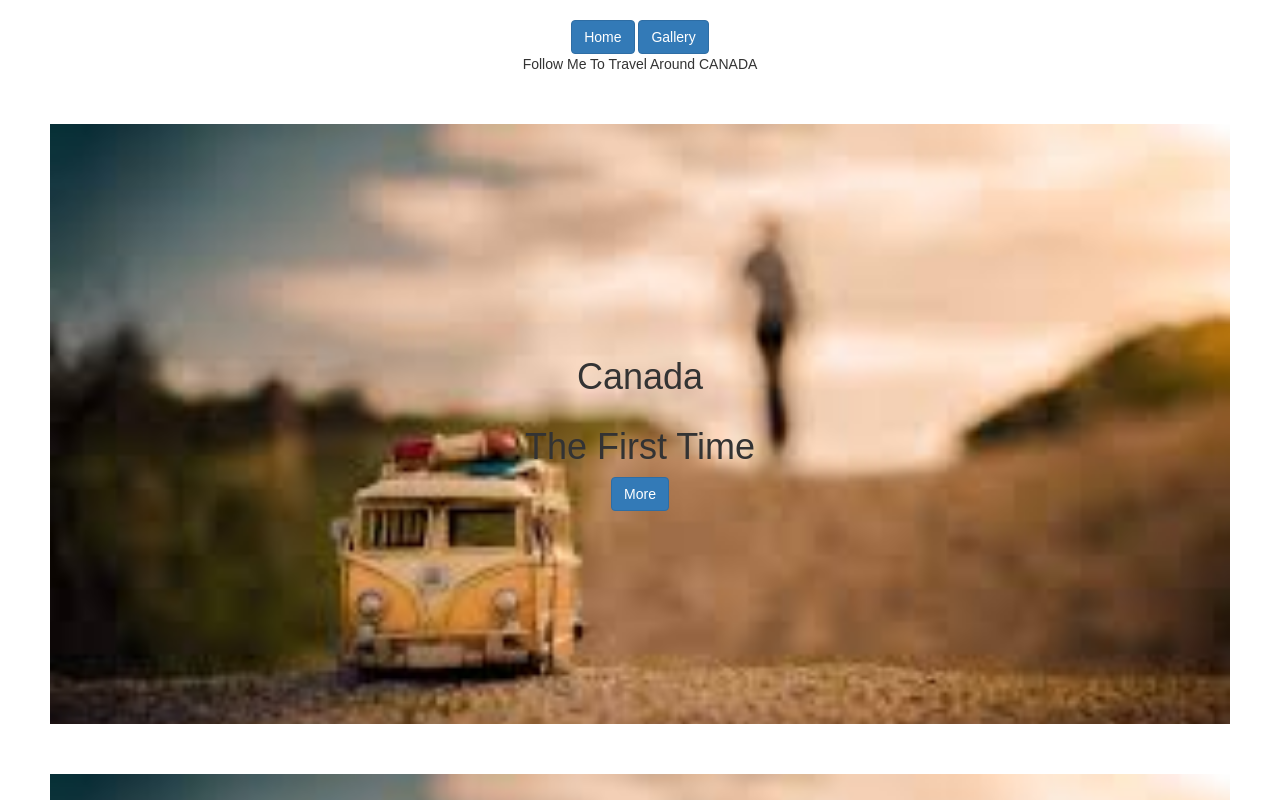
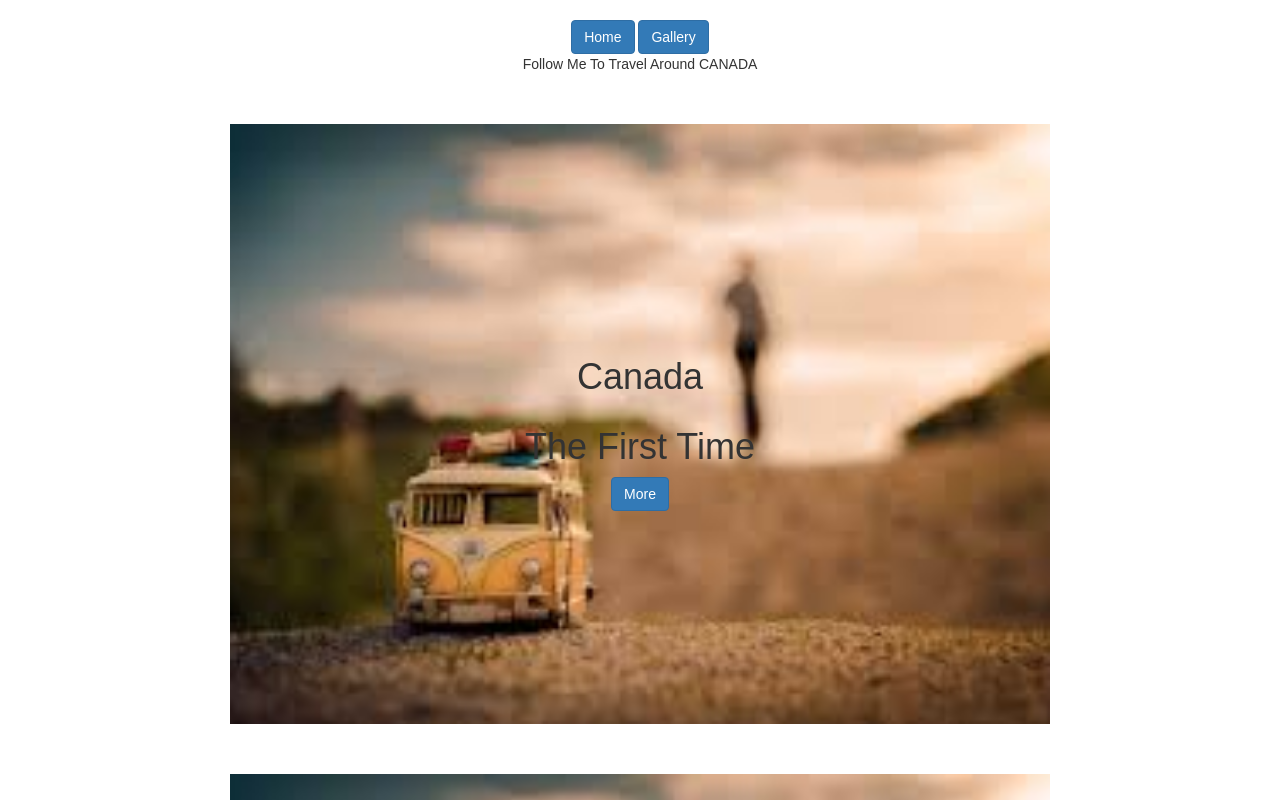
Before and after one commit to wenwen820906/Blog, a React (Create React App) app: page / in a window 1280 px wide. Shown: the top 800 px of the page. Built offline with nearby package versions, Linux system fonts and the light colour scheme.

Commit message:
add grid layout

```diff
--- a/src/App.js
+++ b/src/App.js
@@ -2,14 +2,25 @@ import React, { Component } from 'react';
 import Header from './Header';
 import Main from './Main';
 import './App.css';
+import { Col,Grid,Navbar,Nav,NavItem } from 'react-bootstrap';
+
 
 class App extends Component {
   render() {
     return (
-      <div>
-      <Header />
-      <Main />
-      </div>
+      <Grid>
+        <Col md={1}>
+        </Col>
+
+        <Col md={10}>
+          <Header />
+          <Main />
+        </Col>
+
+        <Col md={1}>
+        </Col>
+
+      </Grid>
     );
   }
 }
```
